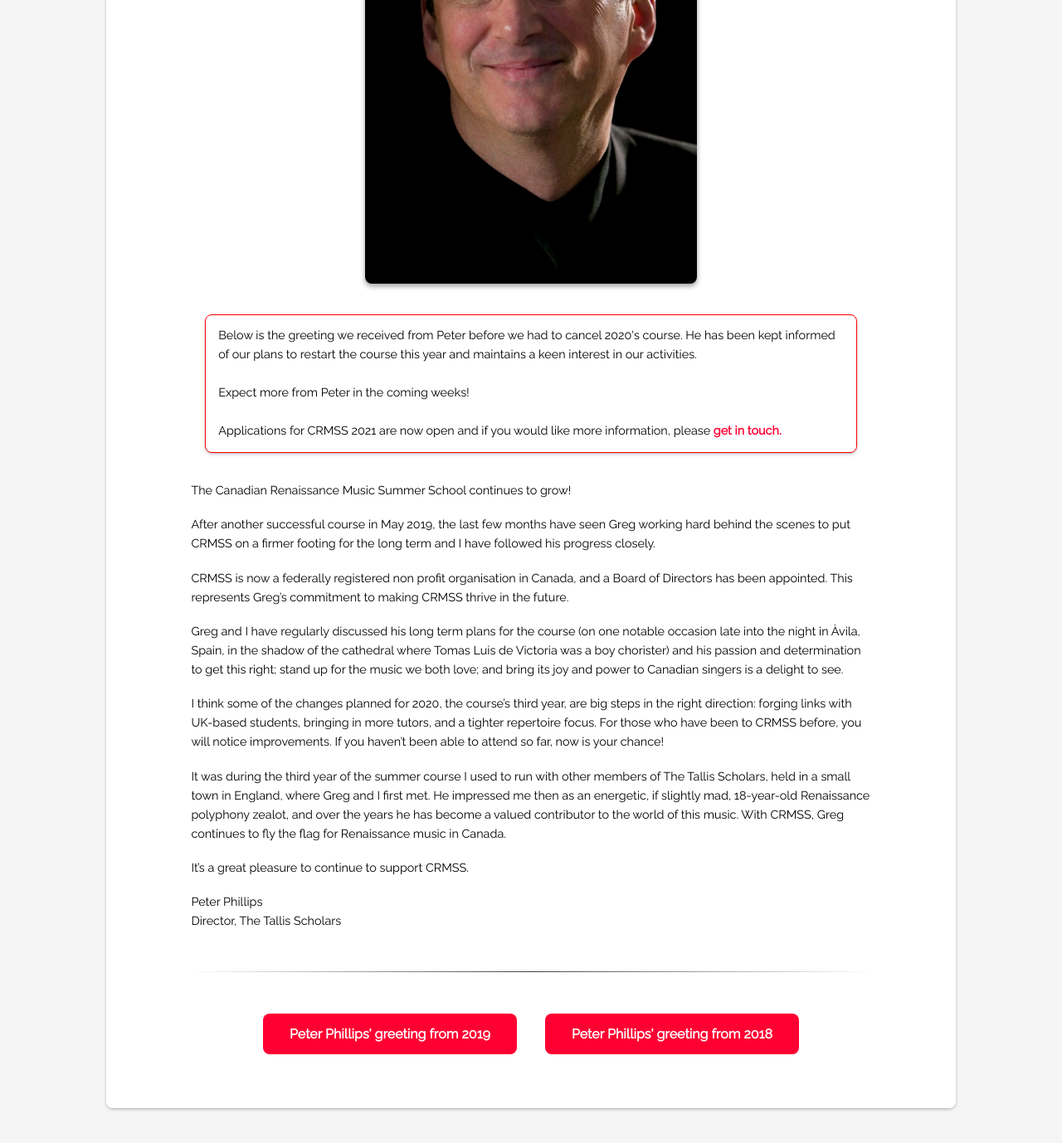
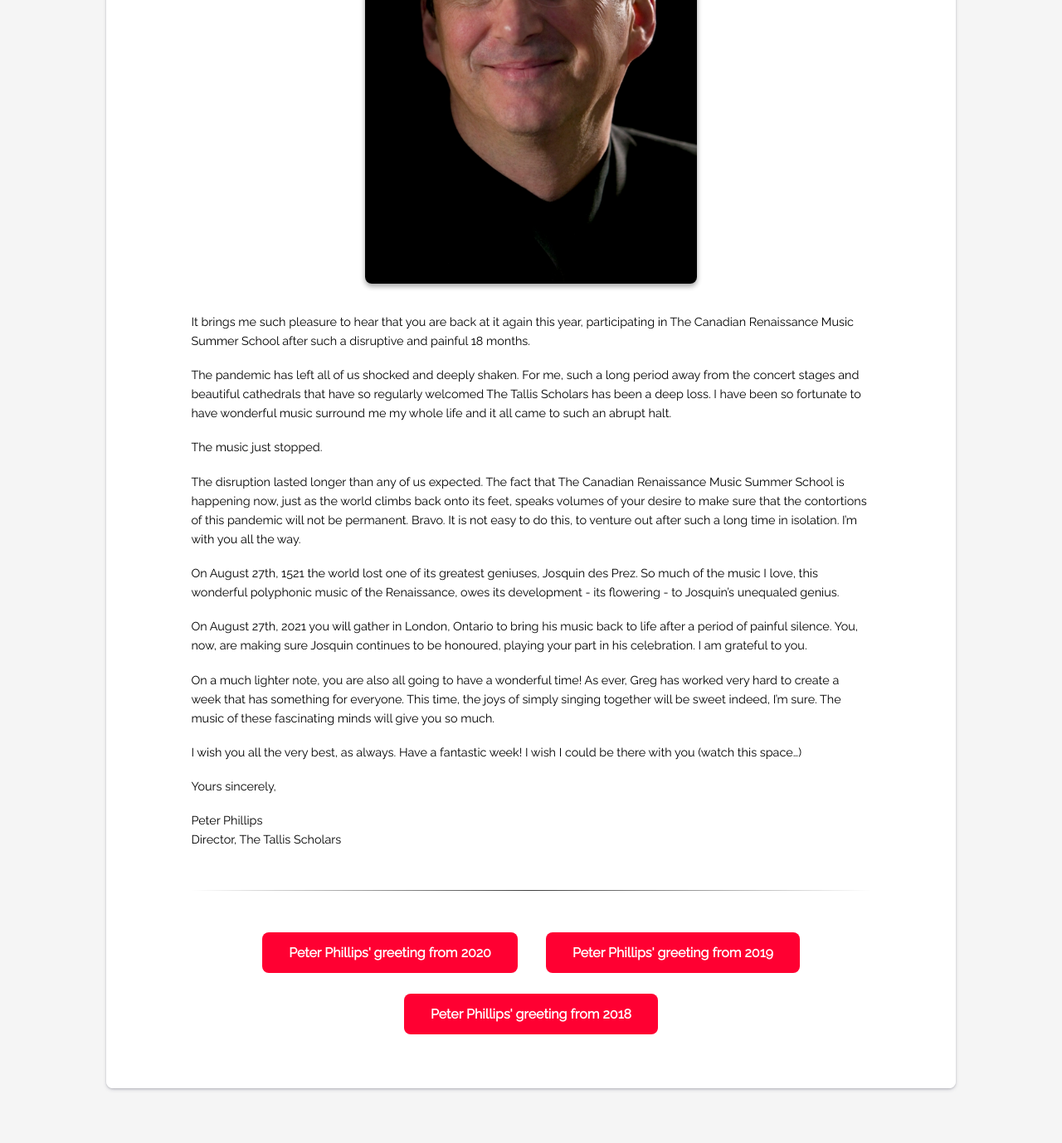
Before and after one commit to gregskidmore/crmss, a Jekyll site: the page built from patron.html, in a window 1280 px wide and 1400 px high, scrolled down 791 px. Shown: the top 1378 px of the window at 83% size. Built offline with Jekyll 4.4.1, drawn with Linux system fonts in a browser that asks for light colours.

Commit message:
updated patron.html

```diff
--- a/patron.html
+++ b/patron.html
@@ -16,37 +16,41 @@ description: A greeting from our patron, Peter Phillips, director of The Tallis
     <img src="/img/peter.jpg" data-featherlight="/img/peter.jpg" />
   </center>
 
-  {% include patron-warning-2021.html %}
+  {%- comment -%}{% include patron-warning-2021.html %}{%- endcomment -%}
 
-  <p style="margin-top: 30px">The Canadian Renaissance Music Summer School continues to grow!</p>
-  <p>
-    After another successful course in May 2019, the last few months have seen Greg working hard behind the scenes to put CRMSS on a firmer footing for the long term
-    and I have followed his progress closely.
+  <p style="margin-top: 30px">
+    It brings me such pleasure to hear that you are back at it again this year, participating in The Canadian Renaissance Music Summer School after such a disruptive
+    and painful 18 months.
   </p>
   <p>
-    CRMSS is now a federally registered non profit organisation in Canada, and a Board of Directors has been appointed. This represents Greg’s commitment to making
-    CRMSS thrive in the future.
+    The pandemic has left all of us shocked and deeply shaken. For me, such a long period away from the concert stages and beautiful cathedrals that have so
+    regularly welcomed The Tallis Scholars has been a deep loss. I have been so fortunate to have wonderful music surround me my whole life and it all came to such
+    an abrupt halt.
+  </p>
+  <p>The music just stopped.</p>
+  <p>
+    The disruption lasted longer than any of us expected. The fact that The Canadian Renaissance Music Summer School is happening now, just as the world climbs back
+    onto its feet, speaks volumes of your desire to make sure that the contortions of this pandemic will not be permanent. Bravo. It is not easy to do this, to
+    venture out after such a long time in isolation. I’m with you all the way.
   </p>
   <p>
-    Greg and I have regularly discussed his long term plans for the course (on one notable occasion late into the night in Àvila, Spain, in the shadow of the
-    cathedral where Tomas Luis de Victoria was a boy chorister) and his passion and determination to get this right; stand up for the music we both love; and bring
-    its joy and power to Canadian singers is a delight to see.
+    On August 27th, 1521 the world lost one of its greatest geniuses, Josquin des Prez. So much of the music I love, this wonderful polyphonic music of the
+    Renaissance, owes its development - its flowering - to Josquin’s unequaled genius.
   </p>
   <p>
-    I think some of the changes planned for 2020, the course’s third year, are big steps in the right direction: forging links with UK-based students, bringing in
-    more tutors, and a tighter repertoire focus. For those who have been to CRMSS before, you will notice improvements. If you haven’t been able to attend so far,
-    now is your chance!
+    On August 27th, 2021 you will gather in London, Ontario to bring his music back to life after a period of painful silence. You, now, are making sure Josquin
+    continues to be honoured, playing your part in his celebration. I am grateful to you.
   </p>
   <p>
-    It was during the third year of the summer course I used to run with other members of The Tallis Scholars, held in a small town in England, where Greg and I
-    first met. He impressed me then as an energetic, if slightly mad, 18-year-old Renaissance polyphony zealot, and over the years he has become a valued contributor
-    to the world of this music. With CRMSS, Greg continues to fly the flag for Renaissance music in Canada.
+    On a much lighter note, you are also all going to have a wonderful time! As ever, Greg has worked very hard to create a week that has something for everyone.
+    This time, the joys of simply singing together will be sweet indeed, I’m sure. The music of these fascinating minds will give you so much.
   </p>
-  <p>It’s a great pleasure to continue to support CRMSS.</p>
-
+  <p>I wish you all the very best, as always. Have a fantastic week! I wish I could be there with you (watch this space…)</p>
+  <p>Yours sincerely,</p>
   <p>Peter Phillips<br />Director, The Tallis Scholars</p>
   <hr />
   <center>
+    <a target="_blank" class="button" style="margin-top: 10px" href="/pdf/patron-greeting-2020.pdf">Peter Phillips' greeting from 2020</a>
     <a target="_blank" class="button" style="margin-top: 10px" href="/pdf/patron-greeting-2019.pdf">Peter Phillips' greeting from 2019</a>
     <a target="_blank" class="button" style="margin-top: 10px" href="/pdf/patron-greeting-2018.pdf">Peter Phillips' greeting from 2018</a>
   </center>
```
Also changed, not shown: 1 other file.
